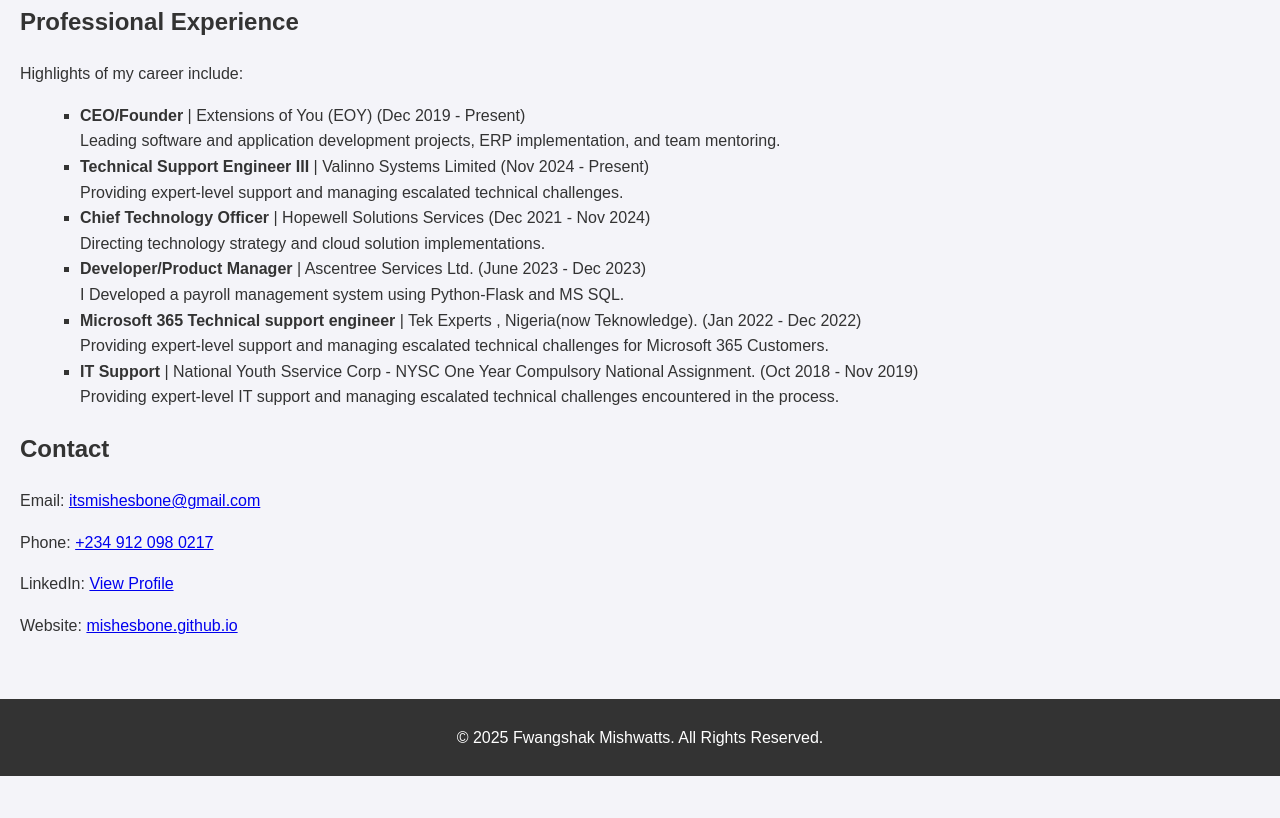
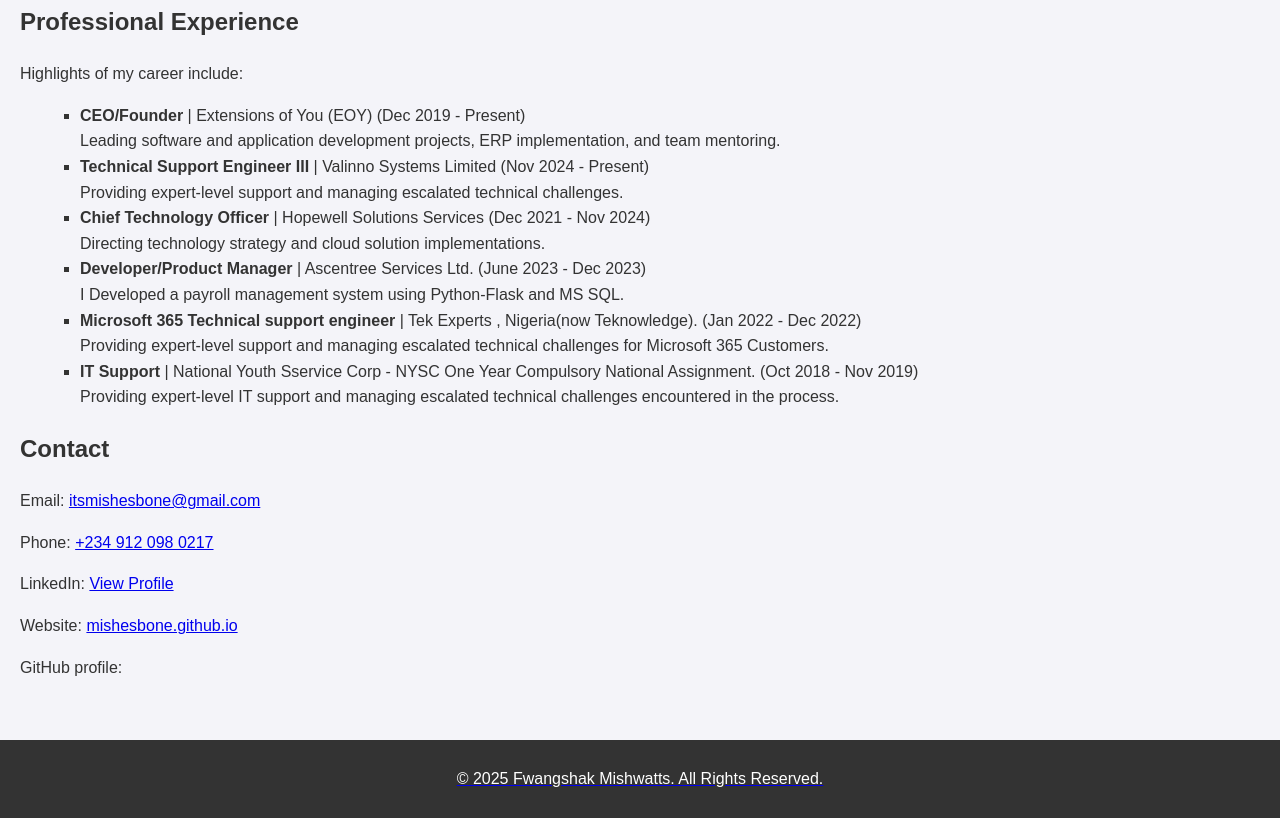
Before and after one commit to mishesbone/mishesbone.github.io, a plain HTML site: page index.html in a window 1280 px wide. Shown: the part 993-1811 px from the top of the page. Before the commit the page ends 1769 px from the top, so only its background shows below. Drawn offline with Linux system fonts and the light colour scheme.

Commit message:
Update index.html

```diff
--- a/index.html
+++ b/index.html
@@ -97,6 +97,7 @@
             <p>Phone: <a href="tel:+2349120980217"> +234 912 098 0217</a></p>
             <p>LinkedIn: <a href="https://linkedin.com/in/mishesbone" target="_blank">View Profile</a></p>
             <p>Website: <a href="https://mishesbone.github.io" target="_blank">mishesbone.github.io</a></p>
+            <p> GitHub profile: <a href="https://github.com/mishesbone" target="_blank"></p>
         </section>
     </main>
     <footer>
```
